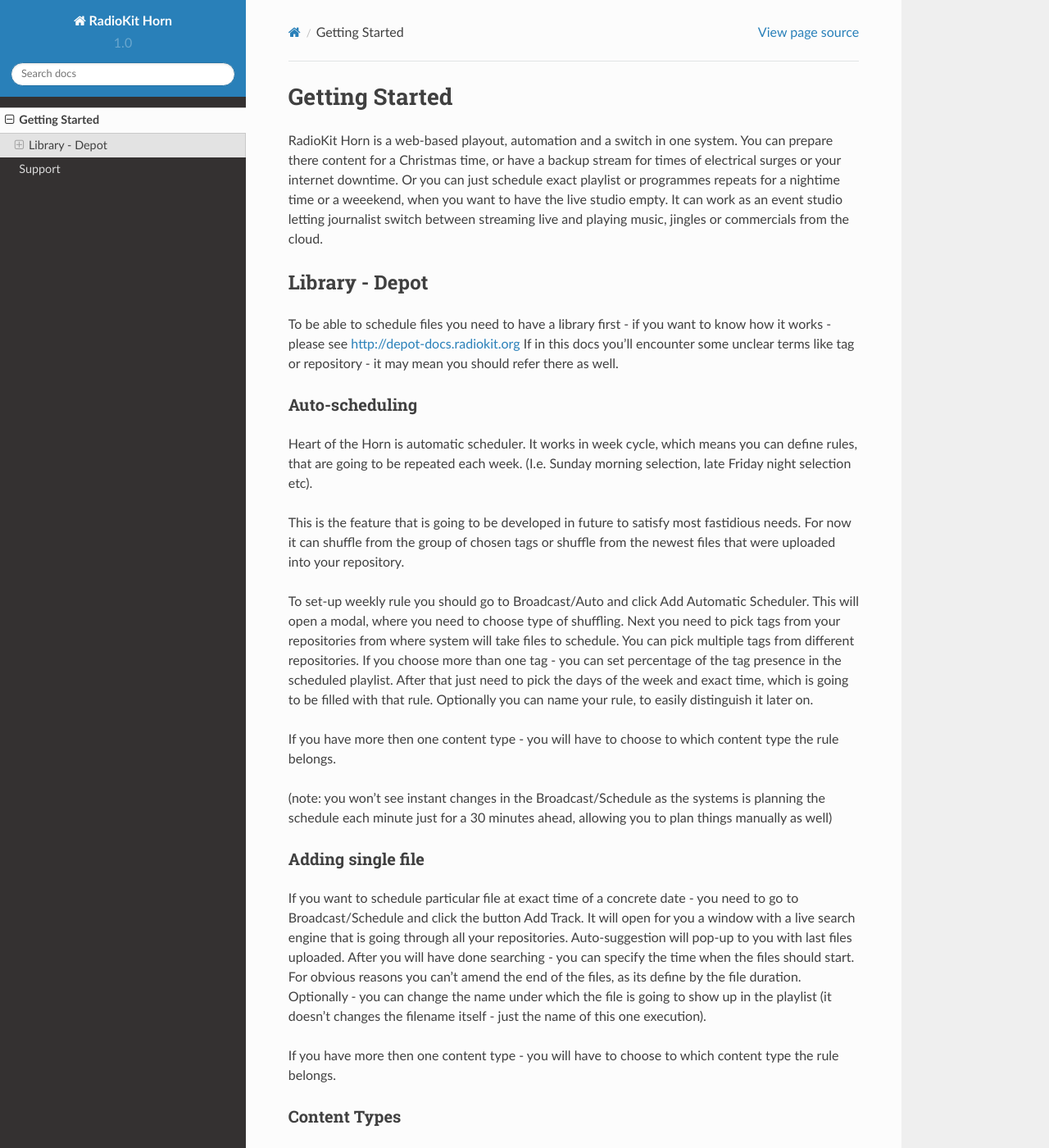
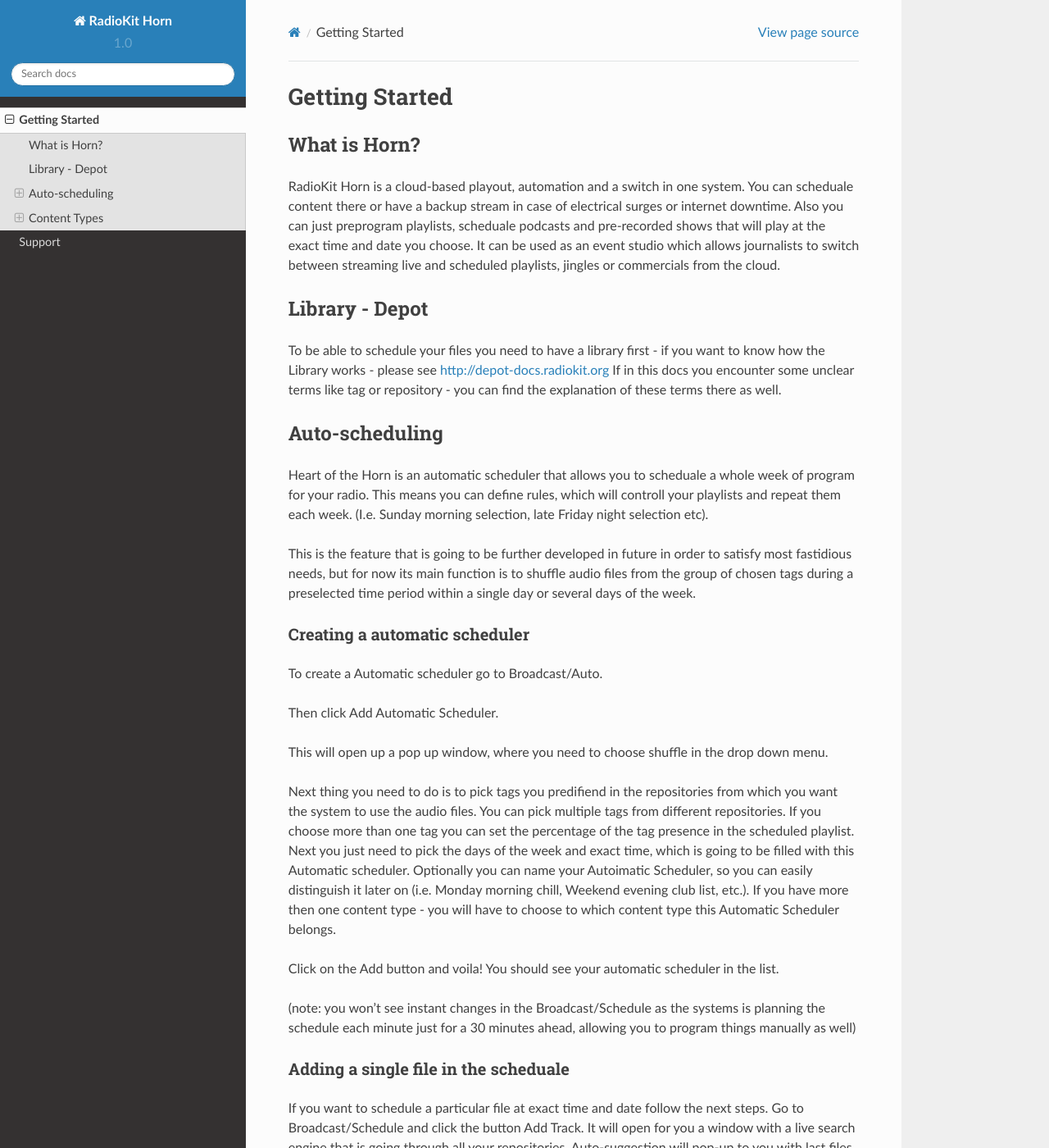
Before and after one commit to radiokit/horn-docs, a Sphinx documentation site: the page built from docs/source/getting-started.rst, in a window 1280 px wide and 1400 px high. Shown: the whole window at 82% size. Built offline with Sphinx 7.4.7 and the Read the Docs theme 2.0.0, drawn with Linux system fonts in a browser that asks for light colours; some of the changed text lies outside the part shown.

Commit message:
getting-started.rst edited online with Bitbucket

```diff
--- a/docs/source/getting-started.rst
+++ b/docs/source/getting-started.rst
@@ -1,59 +1,68 @@
 Getting Started
 ===============
+What is Horn?
+^^^^^^^^^^^^^
 
-RadioKit Horn is a web-based playout, automation and a switch in one system.
-You can prepare there content for a Christmas time, or have a backup stream
-for times of electrical surges or your internet downtime. Or you can just
-schedule exact playlist or programmes repeats for a nightime time or a weeekend,
-when you want to have the live studio empty.
-It can work as an event studio letting journalist switch between streaming live
-and playing music, jingles or commercials from the cloud.
+RadioKit Horn is a cloud-based playout, automation and a switch in one system.
+You can scheduale content there or have a backup stream
+in case of electrical surges or internet downtime. Also you can just
+preprogram playlists, scheduale podcasts and pre-recorded shows that will play at the exact time and date you choose.
+It can be used as an event studio which allows journalists to switch between streaming live
+and scheduled playlists, jingles or commercials from the cloud.
 
 
 Library - Depot
 ^^^^^^^^^^^^^^^
 
-To be able to schedule files  you need to have a library first -
-if you want to know how it works - please see http://depot-docs.radiokit.org
-If in this docs you'll encounter some unclear terms like tag or repository -
-it may mean you should refer there as well.
+To be able to schedule your files you need to have a library first -
+if you want to know how the Library works - please see http://depot-docs.radiokit.org
+If in this docs you encounter some unclear terms like tag or repository -
+you can find the explanation of these terms there as well.
 
 
 Auto-scheduling
-***************
+^^^^^^^^^^^^^^^
 
-Heart of the Horn is automatic scheduler. It works in week cycle, which means you
-can define rules, that are going to be repeated each week. (I.e. Sunday morning selection,
+Heart of the Horn is an automatic scheduler that allows you to scheduale a whole week of program for your radio.
+This means you can define rules, which will controll your playlists and repeat them each week. (I.e. Sunday morning selection,
 late Friday night selection etc).
 
-This is the feature that is going to be developed in future to satisfy most fastidious needs.
-For now it can shuffle from the group of chosen tags or shuffle from the newest files that were
-uploaded into your repository.
+This is the feature that is going to be further developed in future in order to satisfy most fastidious needs,
+but for now its main function is to shuffle audio files from the group of chosen tags during a preselected time period within a single day or
+several days of the week.
 
+Creating a automatic scheduler
+******************************
 
-To set-up weekly rule you should go to Broadcast/Auto and click Add Automatic Scheduler.
-This will open a modal, where you need to choose type of shuffling. Next you need
-to pick tags from your repositories from where system will take files to schedule.
-You can pick multiple tags from different repositories. If you choose more than one tag -
-you can set percentage of the tag presence in the scheduled playlist.
-After that just need to pick the days of the week and exact time, which is going to be
-filled with that rule. Optionally you can name your rule, to easily distinguish it later on.
+To create a Automatic scheduler go to Broadcast/Auto.
 
-If you have more then one content type - you will have to choose to which content type the rule belongs.
+Then click Add Automatic Scheduler.
+
+This will open up a pop up window, where you need to choose shuffle in the drop down menu.
+
+Next thing you need to do is to pick tags you predifiend in the repositories from which you want the system to use the audio files.
+You can pick multiple tags from different repositories.
+If you choose more than one tag you can set the percentage of the tag presence in the scheduled playlist.
+Next you just need to pick the days of the week and exact time, which is going to be
+filled with this Automatic scheduler. Optionally you can name your Autoimatic Scheduler, so you can easily distinguish it later on (i.e. Monday morning chill, Weekend evening club list, etc.).
+If you have more then one content type - you will have to choose to which content type this Automatic Scheduler belongs.
+
+Click on the Add button and voila! You should see your automatic scheduler in the list.
 
 
 (note: you won't see instant changes in the Broadcast/Schedule as the systems is planning the schedule
-each minute just for a 30 minutes ahead, allowing you to plan things manually as well)
+each minute just for a 30 minutes ahead, allowing you to program things manually as well)
 
 
-Adding single file
-******************
+Adding a single file in the scheduale
+*************************************
 
-If you want to schedule particular file at exact time of a concrete date - you need to go to
-Broadcast/Schedule and click the button Add Track. It will open for you a window with a live search
-engine that is going through all your repositories. Auto-suggestion will pop-up to you with last files uploaded.
-After you will have done searching - you can specify the time when the files should start. For obvious reasons
-you can't amend the end of the files, as its define by the file duration.
+If you want to schedule a particular file at exact time and date follow the next steps.
+Go to Broadcast/Schedule and click the button Add Track.
+It will open for you a window with a live search engine that is going through all your repositories.
+Auto-suggestion will pop-up to you with last files uploaded.
+After you have done searching - you can specify the time when the file should start playing.
+For obvious reasons you can't amend the end of the files, as its define by the file duration.
 Optionally - you can change the name under which the file is going to show up in the playlist (it doesn't changes
 the filename itself - just the name of this one execution).
 
@@ -61,20 +70,18 @@
 If you have more then one content type - you will have to choose to which content type the rule belongs.
 
 
+Content Types
+^^^^^^^^^^^^^
 
-
-Content Types
-*************
-
-Content types are made for the purpose of clear browsing and tracking past or planned
+Content types are made for the purpose of clear browsing and tracking past or future
 broadcasts.
 
-If you plan your schedule in blocks, like news, commercials, music, repeats etc. -
-you can create for each of them a content type. After you done that - you can assign
-the type at the end of both modal for automatic scheduling, and modal for adding
-particular files to the schedule.
+If you plan your schedule in blocks, like news, commercials, music, etc. -
+you can create a content type for each of them. After you have done that - you can assign
+the type at the end of both pop up window for automatic scheduling, and pop up window for adding
+single files to the schedule.
 
-Why should you do that? It will make your searches through the schedule a lot easier,
+Why should you do this? It will make your search through the schedule a lot easier,
 and it will be more comfortable to track past broadcasts.
 
 (note: You need to have at least one content type)
```
